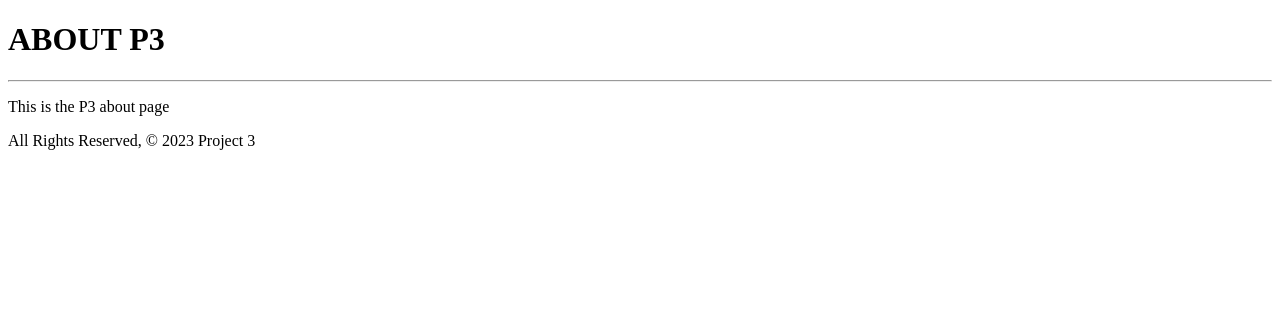
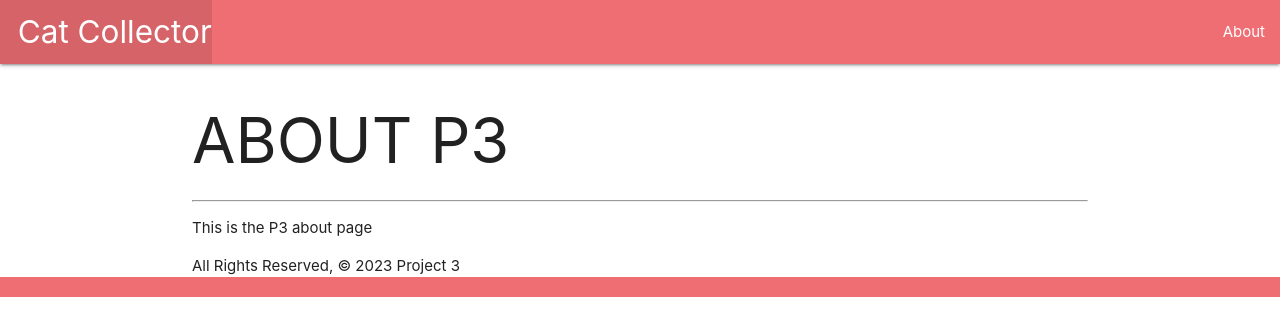
Before and after one commit to nsaltamachia/p3, a Django app: template main_app/templates/about.html in a window 1280 px wide. Shown: the top 336 px of the page. Run offline with Django 4.2, Linux system fonts and the light colour scheme; the template is opened without the code that fills it, so the values that code supplies are empty; parts of the project's set-up code (start-up, migrations or seed data) failed here and were passed over.

Commit message:
adds base.html and template tags to about and home

```diff
--- a/main_app/templates/about.html
+++ b/main_app/templates/about.html
@@ -1,14 +1,9 @@
-<!DOCTYPE html>
-<html lang="en">
-<head>
-    <meta charset="UTF-8">
-    <meta name="viewport" content="width=device-width, initial-scale=1.0">
-    <title>Document</title>
-</head>
-<body>
+{% extends 'base.html' %}
+{% block content %}
+
     <h1>ABOUT P3</h1>
     <hr>
     <p>This is the P3 about page</p>
     <footer>All Rights Reserved, &copy; 2023 Project 3</footer>
-</body>
-</html>
+
+    {% endblock %}
--- /dev/null
+++ b/main_app/templates/base.html
@@ -0,0 +1,31 @@
+<!DOCTYPE html>
+<html lang="en">
+<head>
+  <meta charset="UTF-8">
+  <meta name="viewport" content="width=device-width, initial-scale=1.0">
+  <meta http-equiv="X-UA-Compatible" content="ie=edge">
+  <title>Cat Collector</title>
+  <link rel="stylesheet" href="https://cdnjs.cloudflare.com/ajax/libs/materialize/1.0.0/css/materialize.min.css">
+</head>
+<body>
+  <header class="navbar-fixed">
+    <nav>
+      <div class="nav-wrapper">
+        <ul>
+          <li><a href="/" class="left brand-logo">&nbsp;&nbsp;Cat Collector</a></li>
+        </ul>
+        <ul class="right">
+          <li><a href="/about">About</a></li>
+        </ul>
+      </div>
+    </nav>
+  </header>
+  <main class="container">
+    {% block content %}
+    {% endblock %}
+  </main>
+  <footer class="page-footer">
+    <div class="right">All Rights Reserved, &copy; 2021 Cat Collector &nbsp;</div>
+  </footer>
+</body>
+</html>
--- a/main_app/urls.py
+++ b/main_app/urls.py
@@ -1,7 +1,7 @@
 from django.urls import path
- from . import views
+from . import views
 
- urlpatterns = [
-	path('', views.home, name='home'),
+urlpatterns = [
+    path('', views.home, name='home'),
 	path('about/', views.about, name='about'),
  ]
```
Also changed, not shown: main_app/templates/home.html (+5 -10 lines).
